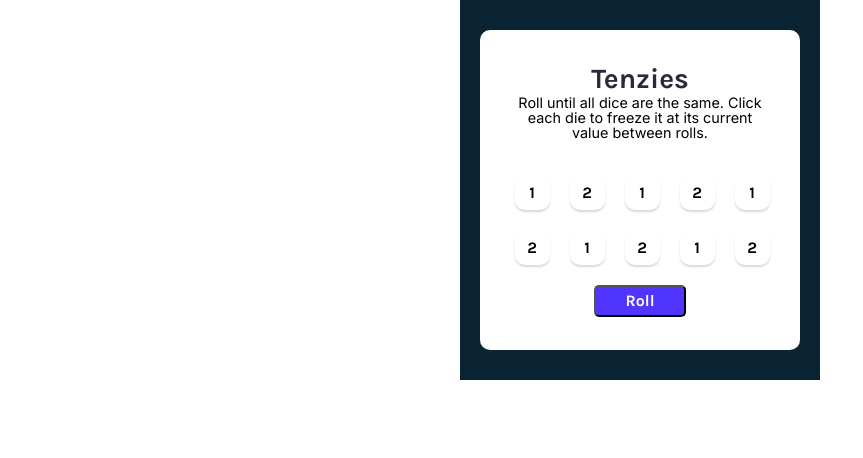
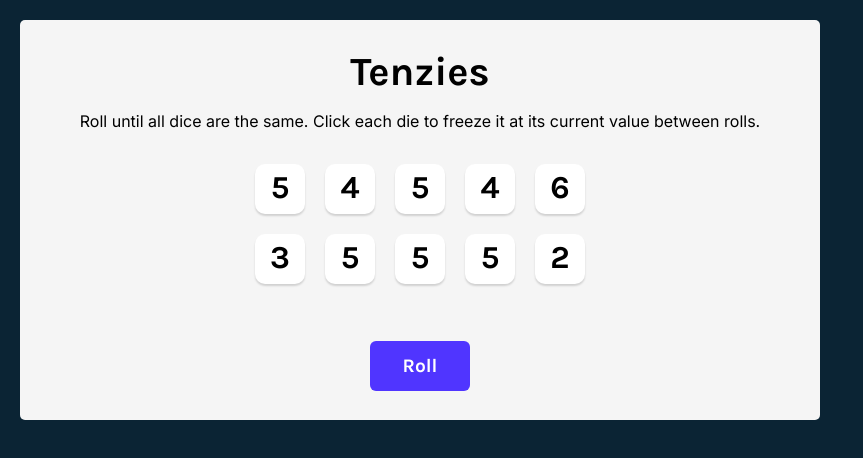
Before and after one commit to AnneMedina/react-tenzies-game, a React app: page / in a window 1280 px wide. Shown: the whole page, without its empty margins (0-863 px from the left). Built offline with nearby package versions, Linux system fonts and the light colour scheme.

Commit message:
Solution to Tenzies game using array find to see if game is won

```diff
--- a/App.js
+++ b/App.js
@@ -1,26 +1,83 @@
 import React from "react"
-import Die from "./Die.js"
+import Die from "./Die"
+import { nanoid } from "nanoid"
+
+export default function App() {
+
+    const [dice, setDice] = React.useState(allNewDice())
+    const [tenzies, setTenzies] = React.useState(false)
+
+    React.useEffect(() => {
+        // console.log("Dice state changed")
+        checkIfWon() && console.log("You won!")
+    }, [dice])
+    /**
+     * Challenge: Check the dice array for these winning conditions:
+     * 1. All dice are held, and
+     * 2. all dice have the same value
+     *
+     * If both conditions are true, set `tenzies` to true and log
+     * "You won!" to the console
+     */
+
+    function checkIfWon() {
+        let winningValue = 2 //winning value
+        let won = dice.find((die) => !(die.isHeld && die.value == winningValue)) ? false : true
+
+        // console.log(won && setTenzies(won) ? "You won!" : "Try again!");
+        return won
+    }
+
+    function generateNewDie() {
+        return {
+            value: Math.ceil(Math.random() * 6),
+            isHeld: false,
+            id: nanoid()
+        }
+    }
+
+    function allNewDice() {
+        const newDice = []
+        for (let i = 0; i < 10; i++) {
+            newDice.push(generateNewDie())
+        }
+        return newDice
+    }
 
 
-export default function App() {
-    console.log("app")
-    const gameButtonValues = ["1", "2", "1", "2", "1", "2", "1", "2", "1", "2"]
+    function rollDice() {
+        setDice(oldDice => oldDice.map(die => {
+            return die.isHeld ?
+                die :
+                generateNewDie()
+        }))
+    }
 
+    function holdDice(id) {
+        setDice(oldDice => oldDice.map(die => {
+            return die.id === id ?
+                { ...die, isHeld: !die.isHeld } :
+                die
+        }))
+    }
+
+    const diceElements = dice.map(die => (
+        <Die
+            key={die.id}
+            value={die.value}
+            isHeld={die.isHeld}
+            holdDice={() => holdDice(die.id)}
+        />
+    ))
 
     return (
         <main>
-            <div className="game--box">
-                <h2 className="game--title">Tenzies</h2>
-                <p className="game--instructions">Roll until all dice are the same. Click each die to freeze it at its current value between rolls.</p>
-                <div className="game--buttons-box">
-
-                    {gameButtonValues.map(buttonValue => (<Die key={Math.random(10)} value={buttonValue} />)
-                    )}
-
-                </div>
-                <button className="game--button-roll">Roll</button>
+            <h1 className="title">Tenzies</h1>
+            <p className="instructions">Roll until all dice are the same. Click each die to freeze it at its current value between rolls.</p>
+            <div className="dice-container">
+                {diceElements}
             </div>
+            <button className="roll-dice" onClick={rollDice}>Roll</button>
         </main>
     )
-
 }
--- a/Die.js
+++ b/Die.js
@@ -1,13 +1,16 @@
-import React from "react";
-
+import React from "react"
 
 export default function Die(props) {
-
+    const styles = {
+        backgroundColor: props.isHeld ? "#59E391" : "white"
+    }
     return (
-        <div className="game--buttons ">
-            {props.value}
+        <div
+            className="die-face"
+            style={styles}
+            onClick={props.holdDice}
+        >
+            <h2 className="die-num">{props.value}</h2>
         </div>
     )
-
-
 }
--- a/style.css
+++ b/style.css
@@ -1,81 +1,76 @@
-@import url("https://fonts.googleapis.com/css2?family=Inter:opsz@14..32&display=swap");
-
 * {
   box-sizing: border-box;
 }
 
 body {
   margin: 0;
+  background-color: #0b2434;
+  padding: 20px;
+  font-family: "Karla", sans-serif;
 }
 
 main {
-  width: 360px;
-  height: 380px;
-  background: #0b2434;
-  margin: auto;
+  background-color: #f5f5f5;
+  height: 400px;
+  max-width: 800px;
+  border-radius: 5px;
+  padding: 20px;
   display: flex;
+  flex-direction: column;
+  justify-content: space-around;
+  align-items: center;
 }
 
-.game--box {
-  width: 320px;
-  height: 320px;
-  padding: 33.28px 34.56px 33.92px 34.56px;
-  border-radius: 10px;
-  margin: auto;
-  background-color: white;
-  display: flex;
-  flex-direction: column;
+.title {
+  font-size: 40px;
+  margin: 0;
 }
 
-.game--title {
+.instructions {
+  font-family: "Inter", sans-serif;
+  font-weight: 400;
+  margin-top: 0;
   text-align: center;
-  margin-top: 0px;
-  margin-bottom: 0px;
-  color: #2b283a;
-  font-weight: 700;
-  font-family: Karla;
-  font-size: 1.75rem;
 }
 
-.game--instructions {
-  font-family: "Inter", sans-serif;
-  margin-top: 0px;
-  font-weight: 400;
-  line-height: 15px;
-  text-align: center;
-  font-size: 0.9rem;
+.dice-container {
+  display: grid;
+  grid-template: auto auto / repeat(5, 1fr);
+  gap: 20px;
+  margin-bottom: 40px;
 }
 
-.game--buttons-box {
-  display: grid;
-  grid-gap: 20px;
-  grid-template: auto auto / repeat(5, 1fr);
-  margin: 20px 0px;
+.die-face {
+  height: 50px;
+  width: 50px;
+  box-shadow: 0px 2px 2px rgba(0, 0, 0, 0.15);
+  border-radius: 10px;
+  display: flex;
+  justify-content: center;
+  align-items: center;
+  cursor: pointer;
 }
 
-.game--buttons {
-  width: 35px;
-  height: 35px;
-  box-shadow: 0px 2px 2px 0px #00000026;
-  border-radius: 10px;
-  text-align: center;
-  line-height: 35px;
-  font-family: Karla;
-  font-weight: 700;
-  background-color: white;
+.die-num {
+  font-size: 2rem;
 }
 
-.clicked {
-  background-color: #59e391;
+.roll-dice {
+  height: 50px;
+  width: 100px;
+  border: none;
+  border-radius: 6px;
+  background-color: #5035ff;
+  color: white;
+  font-size: 1.2rem;
+  font-family: "Karla", sans-serif;
+  cursor: pointer;
 }
 
-.game--button-roll {
-  margin: auto;
-  width: 92px;
-  background-color: #5035ff;
-  font-family: "Karla", sans-serif;
-  font-weight: 700;
-  color: white;
-  padding: 5px;
-  border-radius: 5px;
+.roll-dice:focus {
+  outline: none;
 }
+
+.roll-dice:active {
+  box-shadow: inset 5px 5px 10px -3px rgba(0, 0, 0, 0.7);
+}
```
